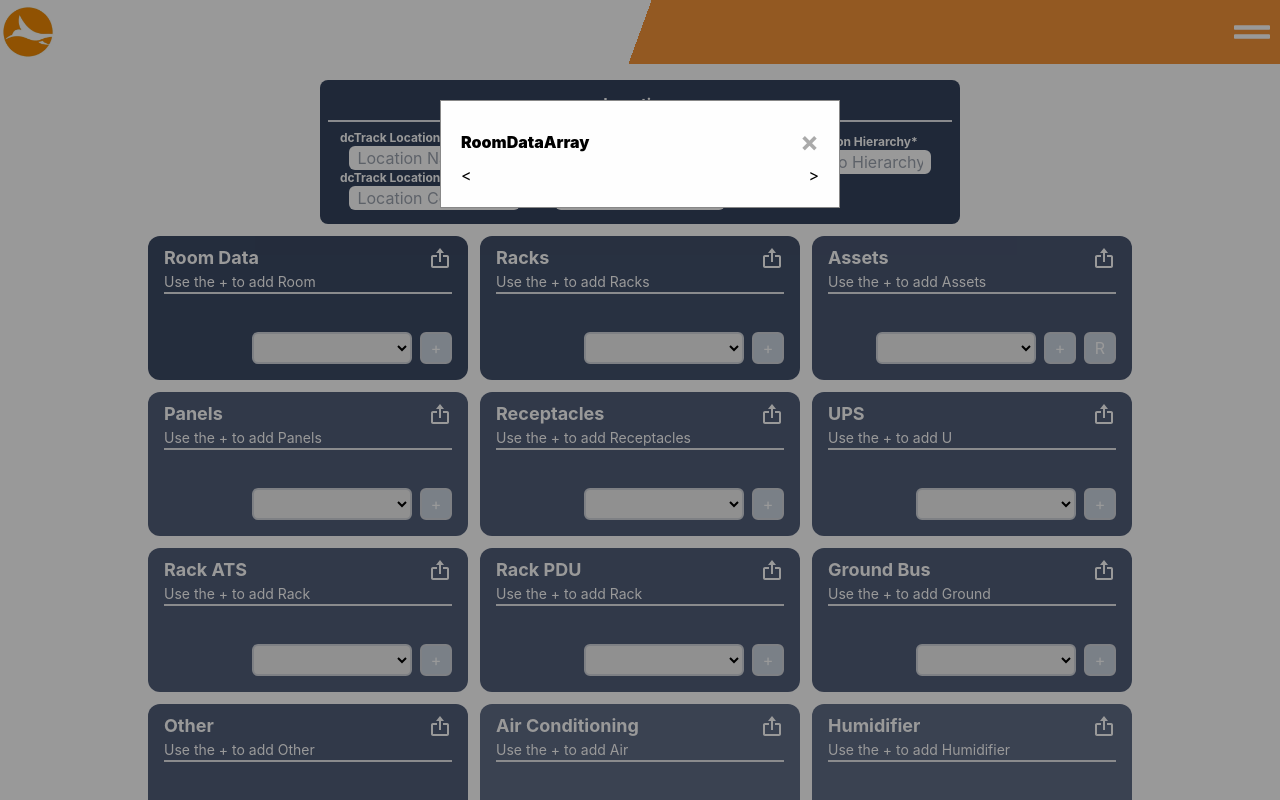
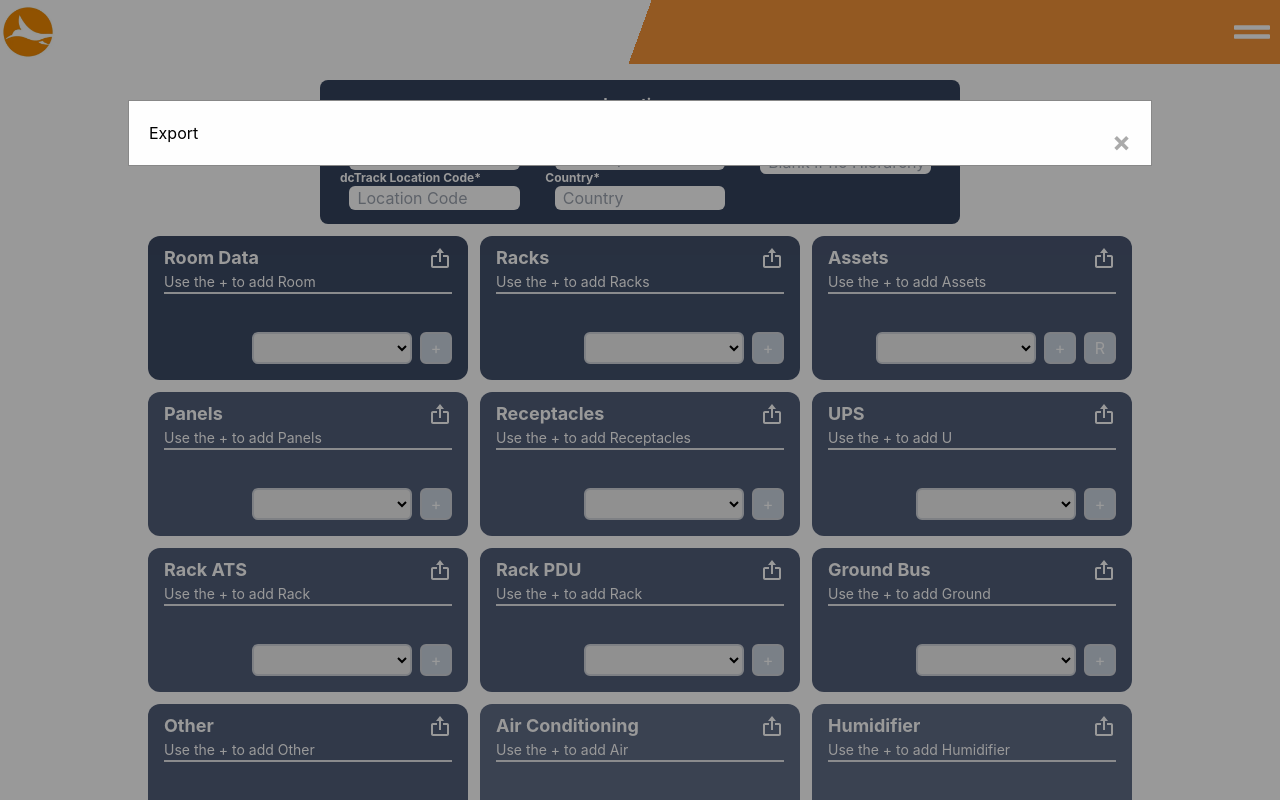
Before and after one commit to TravisAlanH/SunbirdDCIMSurveyv5, a React (Create React App) app: page / in a window 1280 px wide. Both pictures are taken after a click on the button 440 px from the left and 258 px from the top of the page. Shown: the top 800 px of the page. Built offline with nearby package versions, Linux system fonts and the light colour scheme.

Commit message:
Export Functioning

```diff
--- a/src/App.css
+++ b/src/App.css
@@ -157,3 +157,7 @@
 /* .dropdown:hover .dropbtn {
   background-color: #3e8e41;
 } */
+
+.exportTable {
+  border: 1px solid black;
+}
--- a/src/Components/Body/Modal.js
+++ b/src/Components/Body/Modal.js
@@ -4,11 +4,14 @@
 import AssetView from "./AssetView/AssetView";
 import SearchInput from "../Inputs/SearchInput";
 import { BiExport } from "react-icons/bi";
+import createTable from "../../Reuse/CreateTable";
+import download_to_excel from "../../Reuse/ExportExcel";
 
 export default function Modal({ data, ObjKey }) {
   // const BASE_DATA = useSelector((state) => state.location.Location[0]);
   const BASE_DATA = data;
   const ALL_DATA = useSelector((state) => state.location.Location[0]);
+  const [tableExport, setTableExport] = React.useState();
 
   let inputType = {
     "*": "text",
@@ -81,9 +84,55 @@
             {/* HEAD OF MODAL */}
             <div className="flex flex-row justify-between items-center">
               <h2 className="font-bold text-lg">{formatString(modalBlock)}</h2>
-              <button>
+              <button
+                onClick={(e) => {
+                  e.stopPropagation();
+                  console.log(BASE_DATA[modalBlock]);
+                  // setTableExport(createTable(BASE_DATA[modalBlock]));
+                  var modal = document.getElementById("myModal export" + modalIndex);
+                  modal.style.display = "block";
+                  //
+                  createTable(BASE_DATA[modalBlock], "tableId");
+                  // document.getElementById("holdTable").innerHTML = tableExport;
+                  //
+
+                  // document.getElementById("viewData").innerHTML = tableExport;
+                  // document.getElementById("tableId").appendChild(tableExport);
+                  // console.log(document.getElementById("viewData"));
+                  window.onclick = function (event) {
+                    if (event.target === modal) {
+                      modal.style.display = "none";
+                    }
+                  };
+                }}
+              >
                 <BiExport className="text-2xl" />
               </button>
+              <div id={"myModal export" + modalIndex} className="modal text-black" onClick={(e) => e.stopPropagation()}>
+                <div className="modal-content">
+                  <span
+                    className="close"
+                    onClick={() => {
+                      var modal = document.getElementById("myModal export" + modalIndex);
+                      modal.style.display = "none";
+                    }}
+                  >
+                    &times;
+                  </span>
+                  {/* display table */}
+                  {/* <button onClick={(e) => download_to_excel(e, modalBlock, "tableId")}>Export</button>
+                  <div id="viewData">
+                    <table id="tableId"></table>
+                  </div> */}
+                  {/* {console.log(tableExport)} */}
+
+                  <button onClick={(e) => download_to_excel(e, modalBlock, "tableId")}>Export</button>
+                  <div className="" id="holdTable">
+                    <table id="tableId" className="border-4"></table>
+                  </div>
+                  {/* {tableExport} */}
+                </div>
+              </div>
             </div>
             {/* MISSING DATA IN MODAL */}
             <div>
--- /dev/null
+++ b/src/Reuse/CreateTable.js
@@ -0,0 +1,76 @@
+// function createTable(data) {
+//   let tableHTML = document.getElementById("tableId");
+
+//   const headers = Object.keys(data[0]);
+
+//   for (const header of headers) {
+//     tableHTML += `<th className="resize overflow-auto w-full h-full">${header}</th>`;
+//   }
+
+//   tableHTML += "</tr></thead><tbody>";
+
+//   for (const row of data) {
+//     tableHTML += `<tr>`;
+
+//     for (const header of headers) {
+//       tableHTML += `<td className="resize overflow-auto w-full h-full">${row[header]}</td>`;
+//     }
+
+//     tableHTML += "</tr>";
+//   }
+
+//   tableHTML += "</tbody></table>";
+//   return tableHTML;
+// }
+
+// function createTable(objectData) {
+//   const table = document.getElementById("tableId");
+//   const tableHeader = table.createTHead();
+//   const headerRow = tableHeader.insertRow();
+
+//   for (const key in objectData) {
+//     if (key !== "Object") {
+//       const th = document.createElement("th");
+//       th.textContent = key;
+//       headerRow.appendChild(th);
+//     }
+//   }
+
+//   const tableBody = table.createTBody();
+//   const bodyRow = tableBody.insertRow();
+
+//   for (const key in objectData) {
+//     if (key !== "Object") {
+//       const td = document.createElement("td");
+//       td.textContent = objectData[key];
+//       bodyRow.appendChild(td);
+//     }
+//   }
+//   console.log(table);
+
+//   return table;
+// }
+
+function createTable(data, tableId) {
+  var table = document.getElementById(tableId);
+
+  var headerRow = document.createElement("tr");
+  for (var key in data[0]) {
+    var headerCell = document.createElement("th");
+    headerCell.textContent = key;
+    headerRow.appendChild(headerCell);
+  }
+  table.appendChild(headerRow);
+
+  data.forEach(function (rowObj) {
+    var row = document.createElement("tr");
+    for (var key in rowObj) {
+      var cell = document.createElement("td");
+      cell.textContent = rowObj[key];
+      row.appendChild(cell);
+    }
+    table.appendChild(row);
+  });
+}
+
+export default createTable;
--- /dev/null
+++ b/src/Reuse/ExportExcel.js
@@ -0,0 +1,18 @@
+function download_to_excel(e, modalBlock, ID) {
+  var tab_text = "<table><tr>";
+  // var textRange = "";
+  var j = 0;
+  var tab = document.getElementById(ID);
+  for (j = 0; j < tab.rows.length; j++) {
+    tab_text += tab.rows[j].innerHTML + "</tr>";
+  }
+  tab_text += "</table>";
+  var a = document.createElement("a");
+  var data_type = "data:application/vnd.ms-excel";
+  a.href = data_type + ", " + encodeURIComponent(tab_text);
+  a.download = modalBlock + "_Survey.xls";
+  a.click();
+  e.preventDefault();
+}
+
+export default download_to_excel;
```
